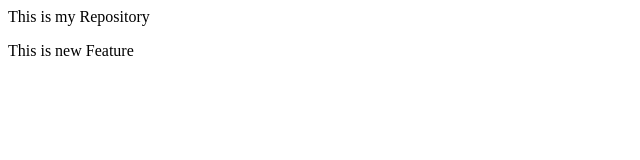
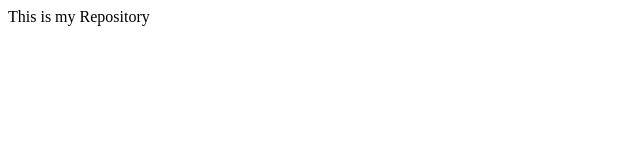
Before and after one commit to Akash-Jadhav02/LocalRepo, a plain HTML site: page index.html in a window 1280 px wide. Shown: the whole page, without its empty margins (0-640 px from the left). Drawn offline with Linux system fonts and the light colour scheme.

Commit message:
initial commit

```diff
--- a/index.html
+++ b/index.html
@@ -1,2 +1 @@
 <p>This is my Repository</p>
-<p>This is new Feature</p>
```
